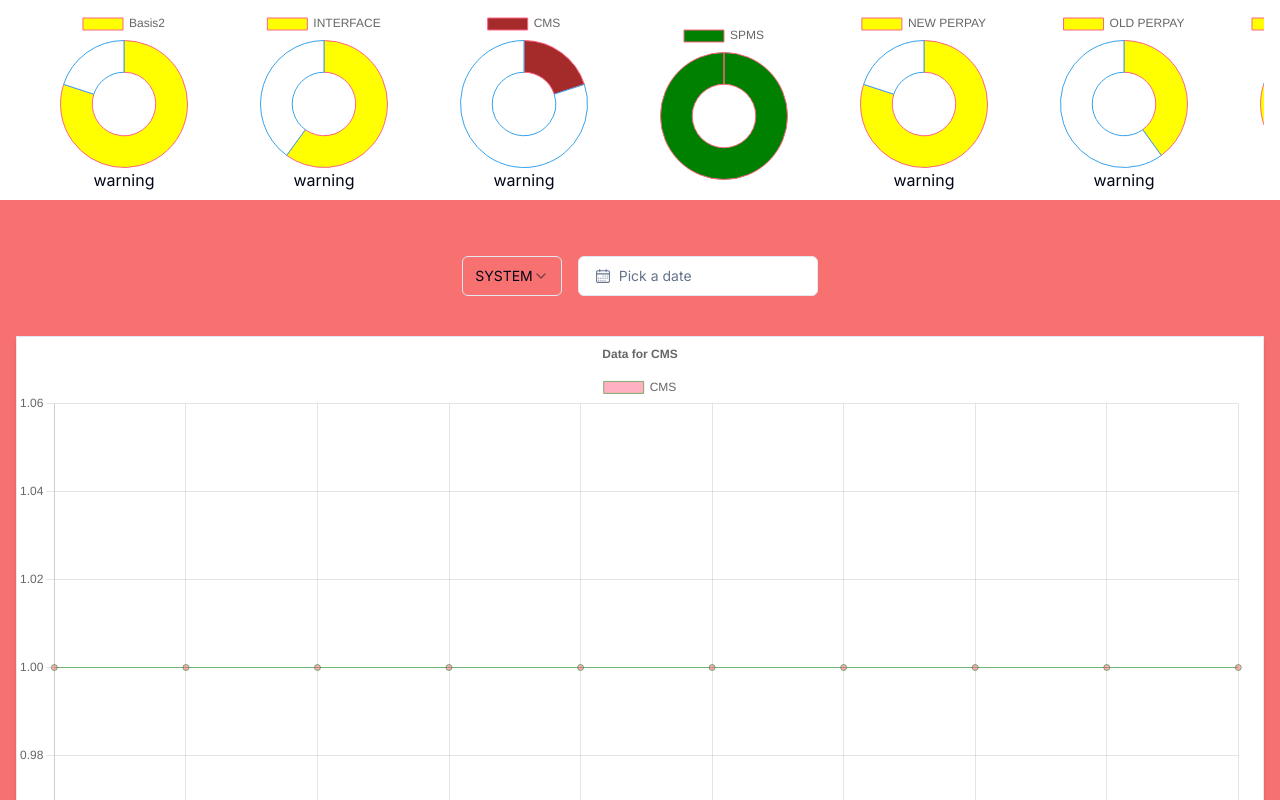
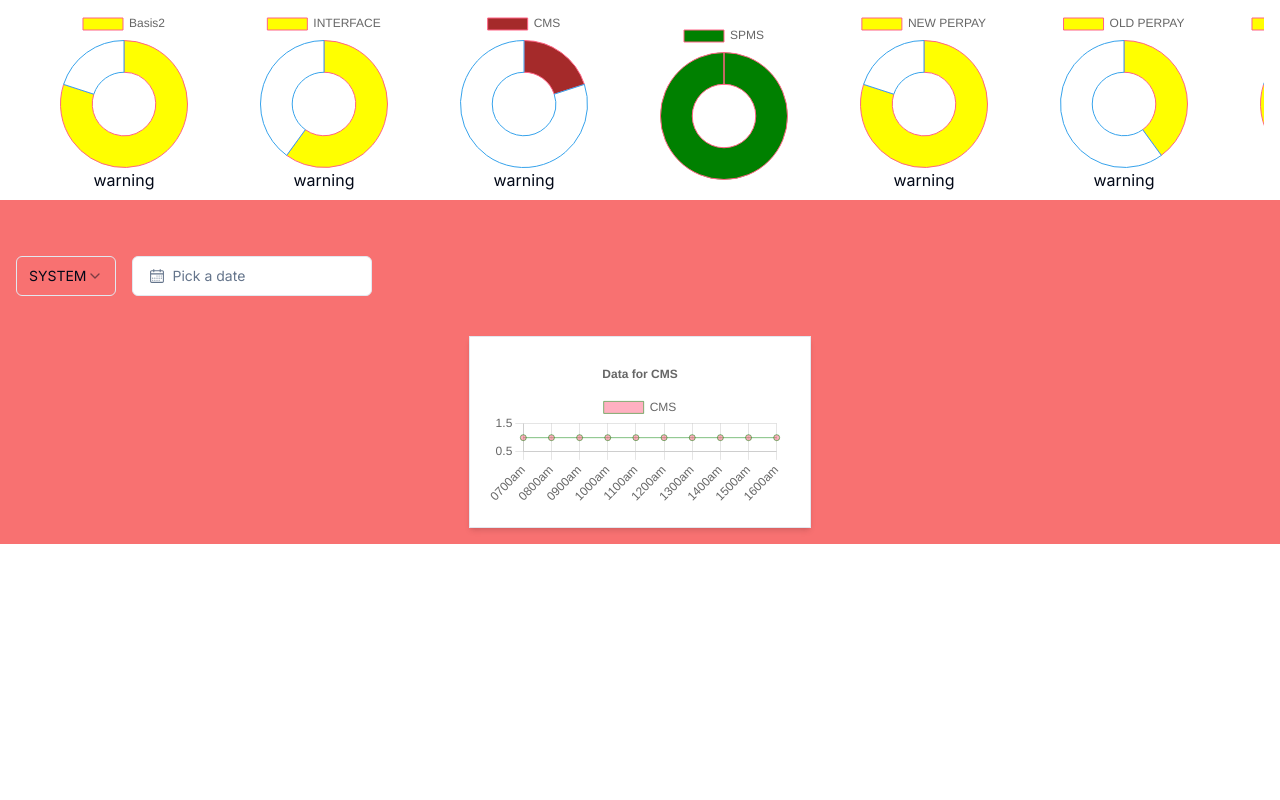
Before and after one commit to mungaben/RMS, a Next.js app: page /DashBoard in a window 1280 px wide. Shown: the top 800 px of the page. Built offline with nearby package versions, Linux system fonts and the light colour scheme.

Commit message:
overflow scroll

```diff
--- a/app/DashBoard/components/Basis2/Basis2Data.tsx
+++ b/app/DashBoard/components/Basis2/Basis2Data.tsx
@@ -16,15 +16,15 @@ const Basis2Data = () => {
 
 
   return (
-    <div className=' flex flex-col bg-red-400 p-4'>
+    <div className=' flex flex-col bg-red-400 p-4 justify-center items-center'>
 
-      <div className=' w-full justify-center flex items-center'>
+      <div className=' w-full flex items-center justify-between ' >
 
         <div>
           <TopBar/>
         </div>
       </div>
-      <div className=' flex  md:mt-10 md:bottom-6 border-[1px] shadow-md bg-white'>
+      <div className=' flex  md:mt-10 md:bottom-6 border-[1px] shadow-md bg-white p-5 '>
       <LineChart  System={system} />
       </div>
 
```
